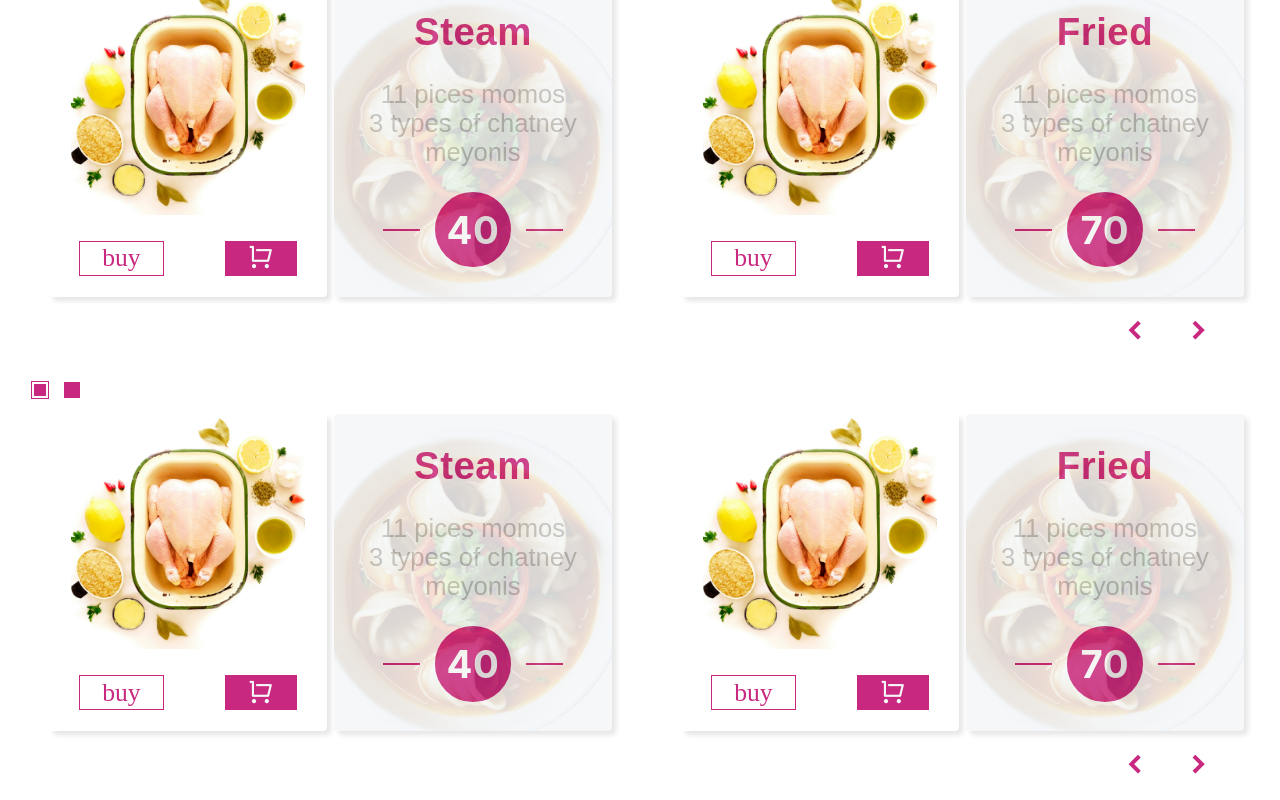
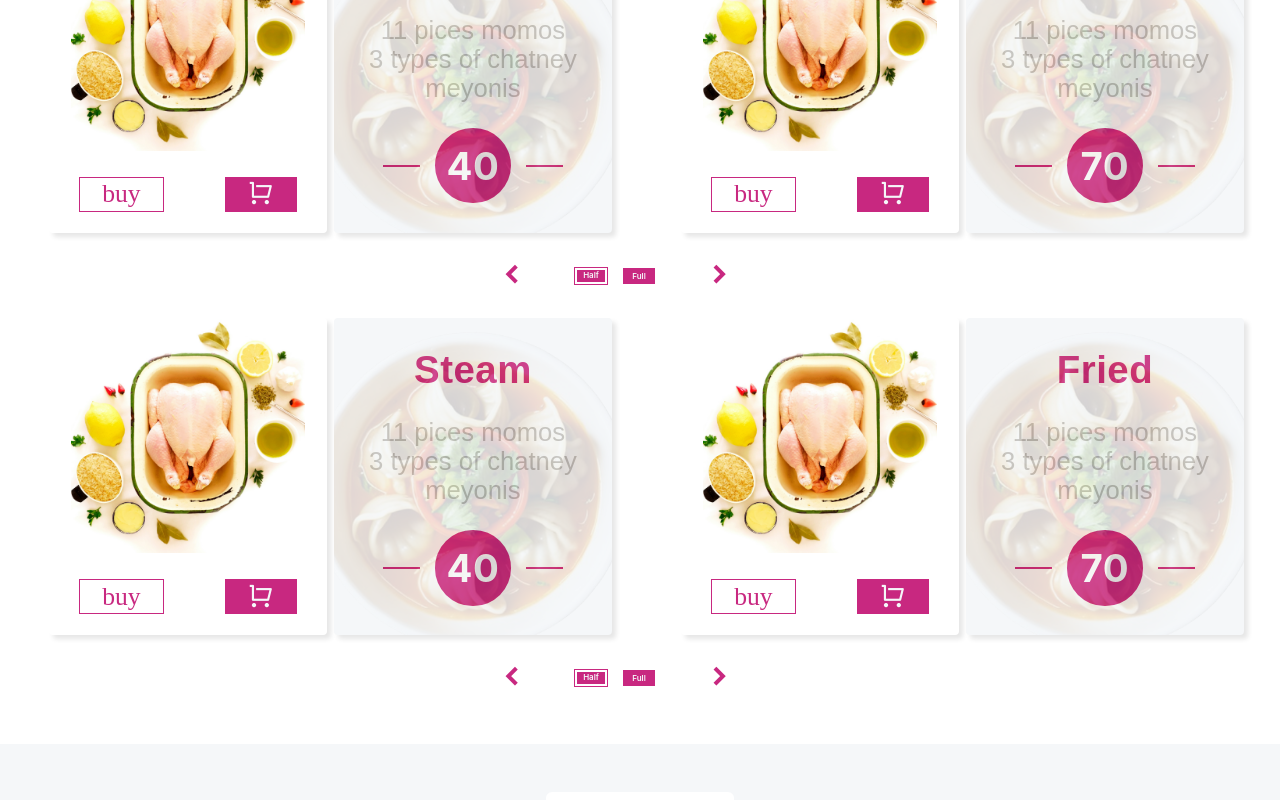
Before and after one commit to pratapbairagi/momostore, a React (Create React App) app in the folder momo_website/: page / in a window 1280 px wide. Shown: the part 1840-2640 px from the top of the page. Built offline with nearby package versions, Linux system fonts and the light colour scheme; a web font is replaced by a local one.

Commit message:
changed css px/rem to vw

```diff
--- a/momo_website/src/App.css
+++ b/momo_website/src/App.css
@@ -94,7 +94,7 @@ body {
   /* display: flex; */
   width: 100%;
   height: max-content !important;
-  min-height: 100vh;
+  min-height: 60dvh;
   padding: 3rem 0;
   padding-bottom: 3rem;
   overflow: hidden;
@@ -107,7 +107,10 @@ body {
 
 .flex {
   display: flex;
-  padding: 1rem;
+  padding: 0 1rem;
+  row-gap: 0.5rem;
+  /* border: 1px solid red; */
+
 }
 
 /* nav */
@@ -567,10 +570,9 @@ body {
 }
 .momos_container .grid .row{
   gap: 20%;
-  /* border: 1px solid red; */
   flex-direction: row;
   overflow-x: auto;
-  padding: 1rem 0.3rem;
+  padding: 0.5rem 0.3rem;
 }
 .momos_container .card .card_section1,
 .momos_container .card .card_section2 {
--- a/momo_website/src/components/card1.jsx
+++ b/momo_website/src/components/card1.jsx
@@ -4,10 +4,55 @@ const Card1 = ({ details, buyBtnName, cartBtn, index = 0 }) => {
     return (
         <div className="flex" style={{ flexDirection: "column", padding: "0" }}>
             <div className="flex" style={{ flexDirection: "column" }}>
-                <div className="scroll_dots flex" style={{ padding: "0 1rem", gap: "1rem" }}>
+                {/* <div className="scroll_dots flex" style={{ padding: "0 1rem", gap: "1rem" }}>
+                    <span style={{ width: "2rem", height: "1rem", backgroundColor: "#C82880", border: "2px solid white", boxShadow: " 0 0 0 1px #C82880", fontSize:"8px", textAlign:"center", color:"var(--bright-color-2)" }}>
+                        Half
+                    </span>
+                    <span style={{ width: "2rem", height: "1rem", lineHeight:"1rem", backgroundColor: "#C82880" , fontSize:"8px", textAlign:"center", color:"var(--bright-color-2)", fontWeight:"600" }}>Full</span>
+                </div> */}
+
+                <div className="flex row"  >
+                    {details.map((v, i) => {
+                        return <div className="card card1">
+                            <div className="card_section1">
+                                <img src="/image/chicken1.png" alt="chicken1" />
+                                <div className="buttons_section">
+                                    <button>{buyBtnName}</button>
+                                    <button> {cartBtn} </button>
+                                </div>
+                            </div>
+                            <div className="card_section2">
+                                <h5 className="title">{v?.type}</h5>
+                                <ul className="list">
+                                    {v?.list.map((val, ind) => {
+                                        return <li key={ind}>{val}</li>
+                                    })}
+
+                                </ul>
+                                <div className="price"> <span>{v?.price}</span> </div>
+                                <img src="/image/momos1-removebg-preview.png" alt="/image/momos1-removebg-preview.png" />
+                            </div>
+                        </div>
+                    })}
+                </div>
+                <div className="scroll_btns" style={{ justifyContent:"center"}}>
+                    <button><i class="ri-arrow-left-s-line"></i></button>
+                    <div className="scroll_dots flex" style={{ padding: "0 1rem", gap: "1rem", alignItems:"center" }}>
+                    <span style={{ width: "2rem", height: "1rem", backgroundColor: "#C82880", border: "2px solid white", boxShadow: " 0 0 0 1px #C82880", fontSize:"8px", textAlign:"center", color:"var(--bright-color-2)", fontWeight:"600" }}>
+                        Half
+                    </span>
+                    <span style={{ width: "2rem", height: "1rem", lineHeight:"1rem", backgroundColor: "#C82880" , fontSize:"8px", textAlign:"center", color:"var(--bright-color-2)", fontWeight:"600" }}>Full</span>
+                </div>
+                    <button><i class="ri-arrow-right-s-line"></i></button>
+                </div>
+            </div>
+
+
+            <div className="flex" style={{ flexDirection: "column" }}>
+                {/* <div className="scroll_dots flex" style={{ padding: "0 1rem", gap: "1rem" }}>
                     <span style={{ width: "1rem", height: "1rem", backgroundColor: "#C82880", border: "2px solid white", boxShadow: " 0 0 0 1px #C82880" }}></span>
                     <span style={{ width: "1rem", height: "1rem", backgroundColor: "#C82880" }}></span>
-                </div>
+                </div> */}
 
                 <div className="flex row" >
                     {details.map((v, i) => {
@@ -33,45 +78,14 @@ const Card1 = ({ details, buyBtnName, cartBtn, index = 0 }) => {
                         </div>
                     })}
                 </div>
-                <div className="scroll_btns">
+                <div className="scroll_btns" style={{ justifyContent:"center"}}>
                     <button><i class="ri-arrow-left-s-line"></i></button>
-                    <button><i class="ri-arrow-right-s-line"></i></button>
+                    <div className="scroll_dots flex" style={{ padding: "0 1rem", gap: "1rem", alignItems:"center" }}>
+                    <span style={{ width: "2rem", height: "1rem", backgroundColor: "#C82880", border: "2px solid white", boxShadow: " 0 0 0 1px #C82880", fontSize:"8px", textAlign:"center", color:"var(--bright-color-2)", fontWeight:"600" }}>
+                        Half
+                    </span>
+                    <span style={{ width: "2rem", height: "1rem", lineHeight:"1rem", backgroundColor: "#C82880" , fontSize:"8px", textAlign:"center", color:"var(--bright-color-2)", fontWeight:"600" }}>Full</span>
                 </div>
-            </div>
-
-
-            <div className="flex" style={{ flexDirection: "column" }}>
-                <div className="scroll_dots flex" style={{ padding: "0 1rem", gap: "1rem" }}>
-                    <span style={{ width: "1rem", height: "1rem", backgroundColor: "#C82880", border: "2px solid white", boxShadow: " 0 0 0 1px #C82880" }}></span>
-                    <span style={{ width: "1rem", height: "1rem", backgroundColor: "#C82880" }}></span>
-                </div>
-
-                <div className="flex row" >
-                    {details.map((v, i) => {
-                        return <div className="card card1">
-                            <div className="card_section1">
-                                <img src="/image/chicken1.png" alt="chicken1" />
-                                <div className="buttons_section">
-                                    <button>{buyBtnName}</button>
-                                    <button> {cartBtn} </button>
-                                </div>
-                            </div>
-                            <div className="card_section2">
-                                <h5 className="title">{v?.type}</h5>
-                                <ul className="list">
-                                    {v?.list.map((val, ind) => {
-                                        return <li key={ind}>{val}</li>
-                                    })}
-
-                                </ul>
-                                <div className="price"> <span>{v?.price}</span> </div>
-                                <img src="/image/momos1-removebg-preview.png" alt="/image/momos1-removebg-preview.png" />
-                            </div>
-                        </div>
-                    })}
-                </div>
-                <div className="scroll_btns">
-                    <button><i class="ri-arrow-left-s-line"></i></button>
                     <button><i class="ri-arrow-right-s-line"></i></button>
                 </div>
             </div>
--- a/momo_website/src/components/card2.jsx
+++ b/momo_website/src/components/card2.jsx
@@ -4,10 +4,10 @@ const Card2 = ({ details, buyBtnName, cartBtn, index = 0 }) => {
     return (
         <div className="flex" style={{ flexDirection: "column", padding: "0" }}>
             <div className="flex" style={{ flexDirection: "column" }}>
-                <div className="scroll_dots flex" style={{ padding: "0 1rem", gap: "1rem" }}>
+                {/* <div className="scroll_dots flex" style={{ padding: "0 1rem", gap: "1rem" }}>
                     <span style={{ width: "1rem", height: "1rem", backgroundColor: "#C82880", border: "2px solid white", boxShadow: " 0 0 0 1px #C82880" }}></span>
                     <span style={{ width: "1rem", height: "1rem", backgroundColor: "#C82880" }}></span>
-                </div>
+                </div> */}
 
                 <div className="flex" style={{ flexDirection: "row", overflowX: "auto", gap: "20%", padding: "1rem 0.3rem" }}>
                     {details.map((v, i) => {
@@ -34,17 +34,23 @@ const Card2 = ({ details, buyBtnName, cartBtn, index = 0 }) => {
                         </div>
                     })}
                 </div>
-                <div className="scroll_btns">
+                <div className="scroll_btns" style={{ justifyContent:"center"}}>
                     <button><i class="ri-arrow-left-s-line"></i></button>
+                    <div className="scroll_dots flex" style={{ padding: "0 1rem", gap: "1rem", alignItems:"center" }}>
+                    <span style={{ width: "2rem", height: "1rem", backgroundColor: "#C82880", border: "2px solid white", boxShadow: " 0 0 0 1px #C82880", fontSize:"8px", textAlign:"center", color:"var(--bright-color-2)", fontWeight:"600" }}>
+                        Half
+                    </span>
+                    <span style={{ width: "2rem", height: "1rem", lineHeight:"1rem", backgroundColor: "#C82880" , fontSize:"8px", textAlign:"center", color:"var(--bright-color-2)", fontWeight:"600" }}>Full</span>
+                </div>
                     <button><i class="ri-arrow-right-s-line"></i></button>
                 </div>
             </div>
 
             <div className="flex" style={{ flexDirection: "column" }}>
-                <div className="scroll_dots flex" style={{ padding: "0 1rem", gap: "1rem" }}>
+                {/* <div className="scroll_dots flex" style={{ padding: "0 1rem", gap: "1rem" }}>
                     <span style={{ width: "1rem", height: "1rem", backgroundColor: "#C82880", border: "2px solid white", boxShadow: " 0 0 0 1px #C82880" }}></span>
                     <span style={{ width: "1rem", height: "1rem", backgroundColor: "#C82880" }}></span>
-                </div>
+                </div> */}
 
                 <div className="flex" style={{ flexDirection: "row", overflowX: "auto", gap: "20%", padding: "1rem 0.3rem" }}>
                     {details.map((v, i) => {
@@ -71,8 +77,14 @@ const Card2 = ({ details, buyBtnName, cartBtn, index = 0 }) => {
                         </div>
                     })}
                 </div>
-                <div className="scroll_btns">
+                <div className="scroll_btns" style={{ justifyContent:"center"}}>
                     <button><i class="ri-arrow-left-s-line"></i></button>
+                    <div className="scroll_dots flex" style={{ padding: "0 1rem", gap: "1rem", alignItems:"center" }}>
+                    <span style={{ width: "2rem", height: "1rem", backgroundColor: "#C82880", border: "2px solid white", boxShadow: " 0 0 0 1px #C82880", fontSize:"8px", textAlign:"center", color:"var(--bright-color-2)", fontWeight:"600" }}>
+                        Half
+                    </span>
+                    <span style={{ width: "2rem", height: "1rem", lineHeight:"1rem", backgroundColor: "#C82880" , fontSize:"8px", textAlign:"center", color:"var(--bright-color-2)", fontWeight:"600" }}>Full</span>
+                </div>
                     <button><i class="ri-arrow-right-s-line"></i></button>
                 </div>
             </div>
--- a/momo_website/src/components/card3.jsx
+++ b/momo_website/src/components/card3.jsx
@@ -4,10 +4,10 @@ const Card3 = ({ details, buyBtnName, cartBtn }) => {
     return (
         <div className="flex" style={{flexDirection:"column", padding:"0"}}>
         <div className="flex" style={{flexDirection:"column"}}>
-            <div className="scroll_dots flex" style={{ padding:"0 1rem", gap:"1rem"}}>
+            {/* <div className="scroll_dots flex" style={{ padding:"0 1rem", gap:"1rem"}}>
                 <span style={{width:"1rem", height:"1rem", backgroundColor:"#C82880", border:"2px solid white", boxShadow:" 0 0 0 1px #C82880"}}></span>
                 <span style={{width:"1rem", height:"1rem", backgroundColor:"#C82880"}}></span>
-            </div>
+            </div> */}
 
         <div className="flex row">
             {details.map((v, i) => {
@@ -33,17 +33,23 @@ const Card3 = ({ details, buyBtnName, cartBtn }) => {
                 </div>
             })}
         </div>
-            <div className="scroll_btns">
+        <div className="scroll_btns" style={{ justifyContent:"center"}}>
                     <button><i class="ri-arrow-left-s-line"></i></button>
+                    <div className="scroll_dots flex" style={{ padding: "0 1rem", gap: "1rem", alignItems:"center" }}>
+                    <span style={{ width: "2rem", height: "1rem", backgroundColor: "#C82880", border: "2px solid white", boxShadow: " 0 0 0 1px #C82880", fontSize:"8px", textAlign:"center", color:"var(--bright-color-2)", fontWeight:"600" }}>
+                        Half
+                    </span>
+                    <span style={{ width: "2rem", height: "1rem", lineHeight:"1rem", backgroundColor: "#C82880" , fontSize:"8px", textAlign:"center", color:"var(--bright-color-2)", fontWeight:"600" }}>Full</span>
+                </div>
                     <button><i class="ri-arrow-right-s-line"></i></button>
                 </div>
         </div>
 
         <div className="flex" style={{flexDirection:"column"}}>
-            <div className="scroll_dots flex" style={{ padding:"0 1rem", gap:"1rem"}}>
+            {/* <div className="scroll_dots flex" style={{ padding:"0 1rem", gap:"1rem"}}>
                 <span style={{width:"1rem", height:"1rem", backgroundColor:"#C82880", border:"2px solid white", boxShadow:" 0 0 0 1px #C82880"}}></span>
                 <span style={{width:"1rem", height:"1rem", backgroundColor:"#C82880"}}></span>
-            </div>
+            </div> */}
 
         <div className="flex row">
             {details.map((v, i) => {
@@ -71,8 +77,14 @@ const Card3 = ({ details, buyBtnName, cartBtn }) => {
                 </div>
             })}
         </div>
-            <div className="scroll_btns">
+        <div className="scroll_btns" style={{ justifyContent:"center"}}>
                     <button><i class="ri-arrow-left-s-line"></i></button>
+                    <div className="scroll_dots flex" style={{ padding: "0 1rem", gap: "1rem", alignItems:"center" }}>
+                    <span style={{ width: "2rem", height: "1rem", backgroundColor: "#C82880", border: "2px solid white", boxShadow: " 0 0 0 1px #C82880", fontSize:"8px", textAlign:"center", color:"var(--bright-color-2)", fontWeight:"600" }}>
+                        Half
+                    </span>
+                    <span style={{ width: "2rem", height: "1rem", lineHeight:"1rem", backgroundColor: "#C82880" , fontSize:"8px", textAlign:"center", color:"var(--bright-color-2)", fontWeight:"600" }}>Full</span>
+                </div>
                     <button><i class="ri-arrow-right-s-line"></i></button>
                 </div>
         </div>
```
Lines whose indentation alone changed are shown as unchanged.
